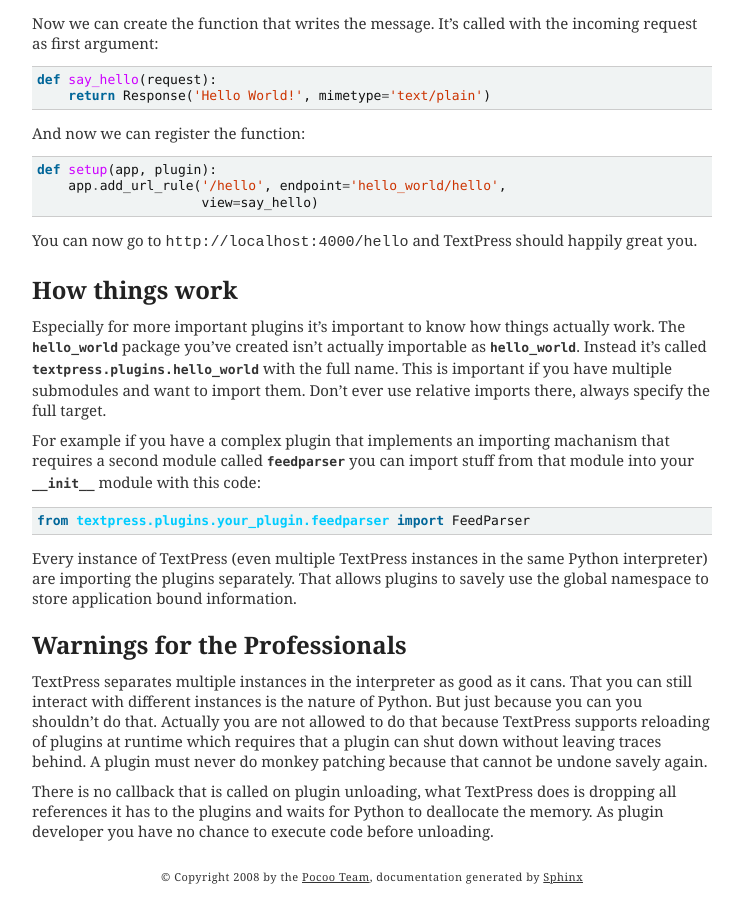
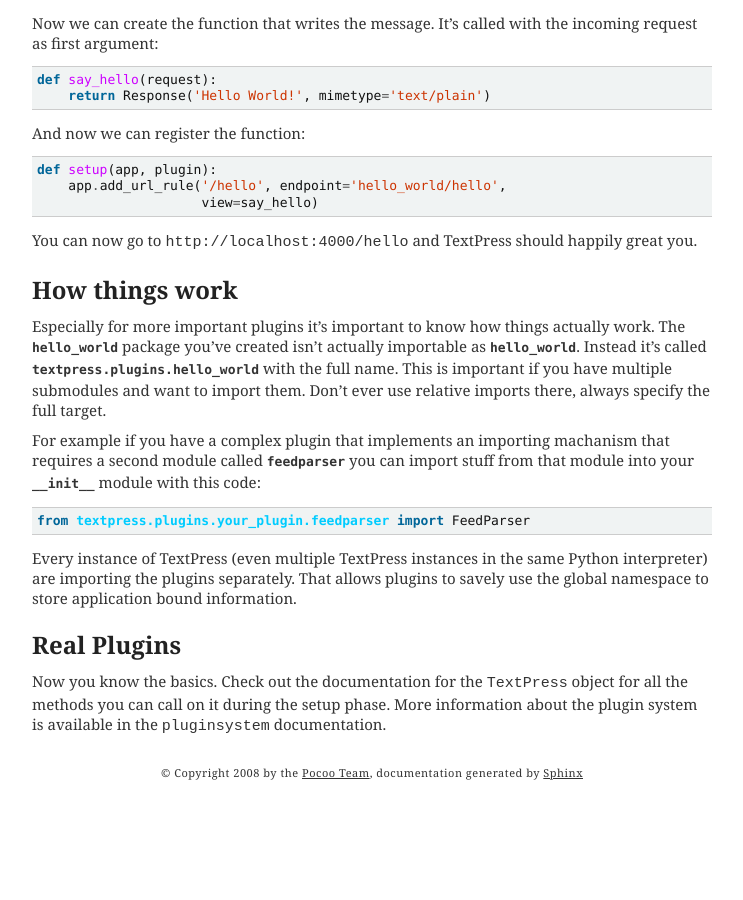
Before and after one commit to rockyburt/Rezine, a Sphinx documentation site: the page built from docs/dev/plugins.rst, in a window 1280 px wide and 900 px high, scrolled down 1715 px. Shown: the whole window, without its empty margins (268-1011 px from the left). Built offline with Sphinx 7.4.7, drawn with Linux system fonts in a browser that asks for light colours; after the commit the page ends 2511 px from its top, so only the background shows below that.

Commit message:
More plugin documentation

```diff
--- a/docs/dev/plugins.rst
+++ b/docs/dev/plugins.rst
@@ -137,17 +137,10 @@
 to savely use the global namespace to store application bound information.
 
 
-Warnings for the Professionals
-------------------------------
+Real Plugins
+------------
 
-TextPress separates multiple instances in the interpreter as good as it cans.
-That you can still interact with different instances is the nature of Python.
-But just because you can you shouldn't do that.  Actually you are not allowed
-to do that because TextPress supports reloading of plugins at runtime which
-requires that a plugin can shut down without leaving traces behind.  A plugin
-must never do monkey patching because that cannot be undone savely again.
-
-There is no callback that is called on plugin unloading, what TextPress does
-is dropping all references it has to the plugins and waits for Python to
-deallocate the memory.  As plugin developer you have no chance to execute
-code before unloading.
+Now you know the basics.  Check out the documentation for the
+:class:`~textpress.applicaiton.TextPress` object for all the methods you can
+call on it during the setup phase.  More information about the plugin system
+is available in the :mod:`~textpress.pluginsystem` documentation.
```
Also changed, not shown: 1 other file.
